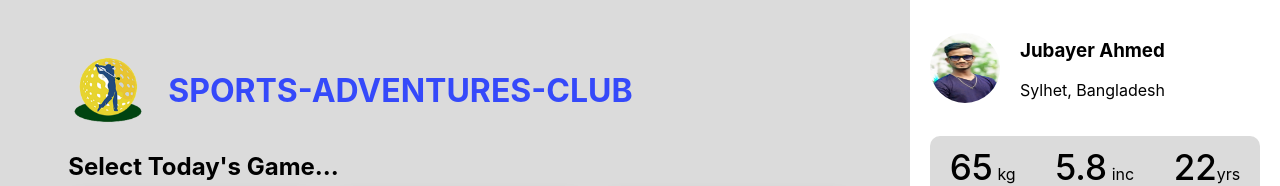
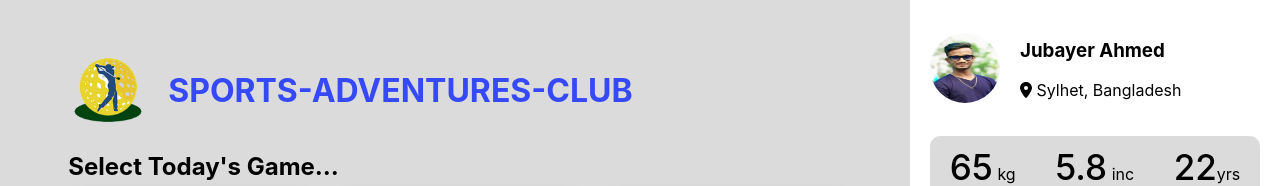
Before and after one commit to jubayer44/sports-adventures-club, a React (Create React App) app: page / in a window 1280 px wide. Shown: the top 186 px of the page. Built offline with nearby package versions, Linux system fonts and the light colour scheme.

Commit message:
fontawesome-added

```diff
--- a/package.json
+++ b/package.json
@@ -3,6 +3,9 @@
   "version": "0.1.0",
   "private": true,
   "dependencies": {
+    "@fortawesome/fontawesome-svg-core": "^6.2.0",
+    "@fortawesome/free-solid-svg-icons": "^6.2.0",
+    "@fortawesome/react-fontawesome": "^0.2.0",
     "@testing-library/jest-dom": "^5.16.5",
     "@testing-library/react": "^13.4.0",
     "@testing-library/user-event": "^13.5.0",
--- a/src/components/Home/Home.js
+++ b/src/components/Home/Home.js
@@ -1,4 +1,6 @@
 import React, { useEffect, useState } from 'react';
+import { FontAwesomeIcon } from '@fortawesome/react-fontawesome'
+import { faLocationDot  } from '@fortawesome/free-solid-svg-icons'
 import './Home.css';
 import img from '../Images/Logo.png';
 import myPic from '../Images/myPic.jpg'
@@ -7,6 +9,7 @@ import SingleCard from '../SingleCard/SingleCard';
 import Question from '../Question/Question';
 
 const Home = () => {
+    const element = <FontAwesomeIcon icon={faLocationDot} />
     const [cards, setCards] = useState([]);
     const [sportsData, setSportsData] = useState([]);
     useEffect(() => {
@@ -50,8 +53,8 @@ const Home = () => {
                         }
                     </div>
                     <div className='question'>
-                            <Question/>
-                        </div>
+                        <Question />
+                    </div>
                 </div>
             </div>
             <div style={{ padding: '20px' }}>
@@ -59,7 +62,7 @@ const Home = () => {
                     <img src={myPic} alt="" />
                     <div>
                         <h3>Jubayer Ahmed</h3>
-                        <p>Sylhet, Bangladesh</p>
+                        <p>{element} Sylhet, Bangladesh</p>
                     </div>
                 </div>
                 <div className='person-info'>
```
Also changed, not shown: src/components/Home/Home.css (+9 -4 lines), 1 other file (tests, documents, lock files or other folders).
